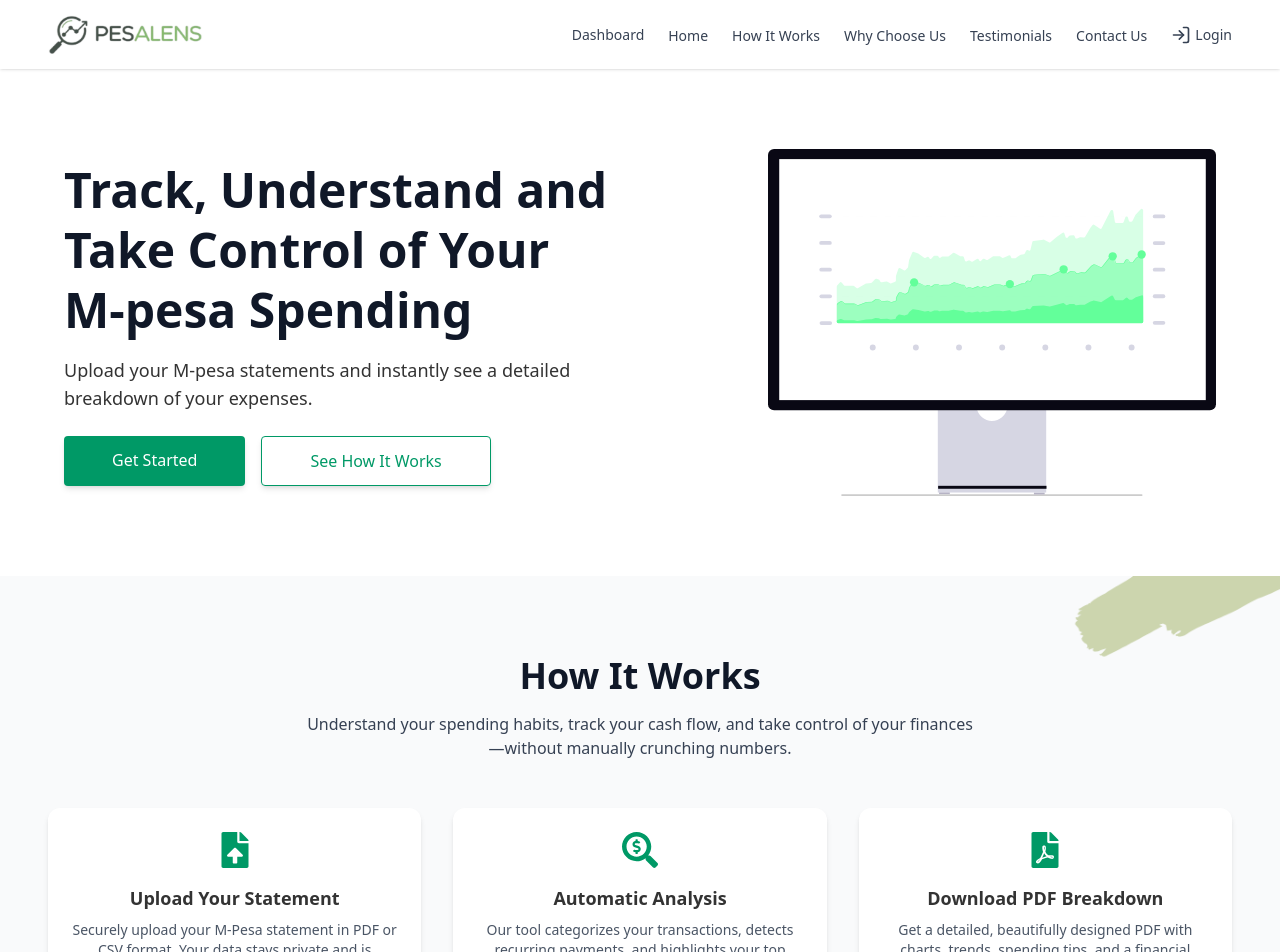
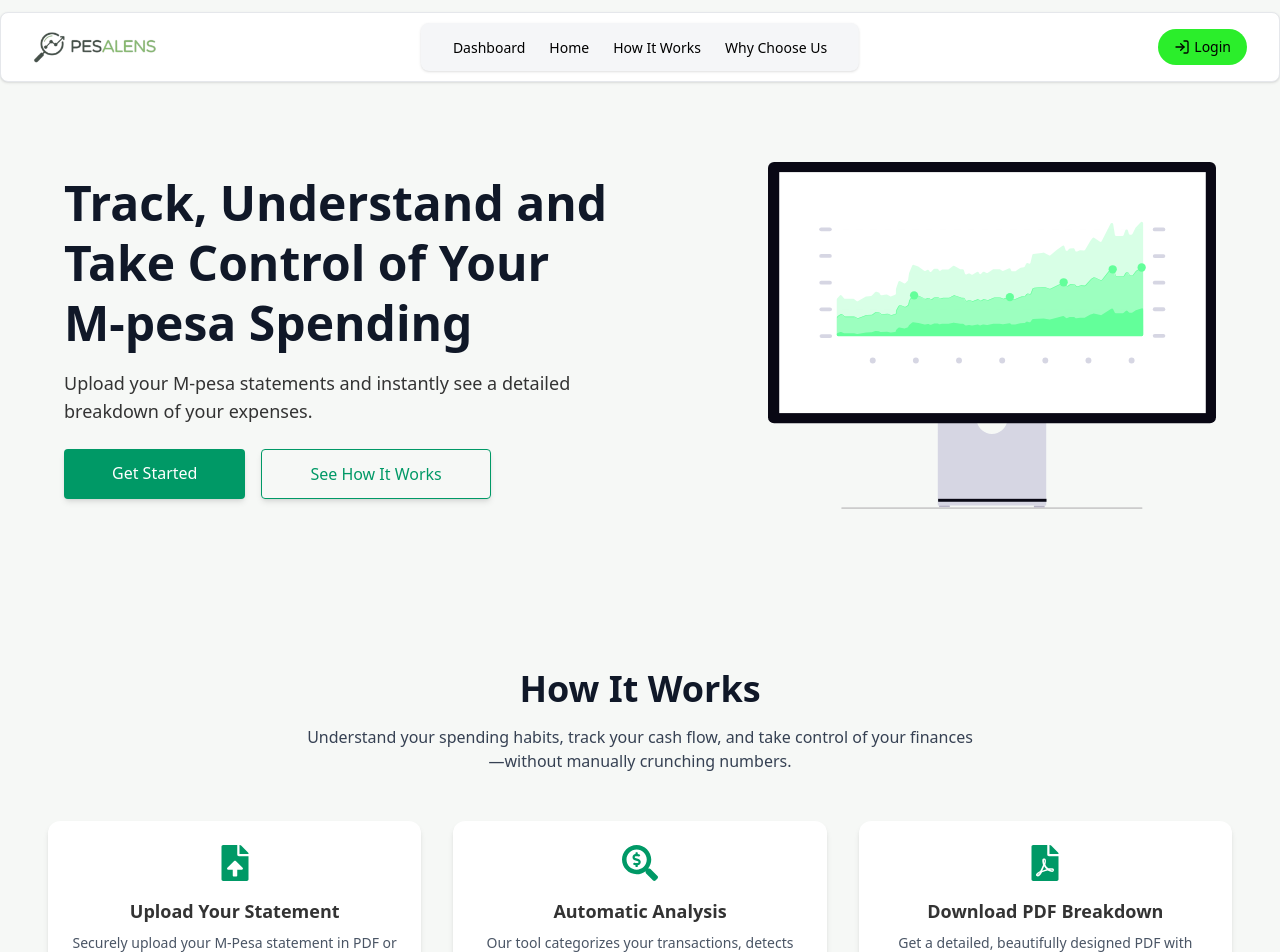
Before and after one commit to samuelkaranja/pesalens, a React (Vite) app: page / in a window 1280 px wide. Shown: the top 952 px of the page. Built offline with nearby package versions, Linux system fonts and the light colour scheme.

Commit message:
Redesigned the Navbar component

```diff
--- a/src/components/Hero/Hero.tsx
+++ b/src/components/Hero/Hero.tsx
@@ -6,7 +6,7 @@ import { Link } from "react-router-dom";
 
 const Hero: React.FC = () => {
   return (
-    <section className="bg-white py-12 md:py-20">
+    <section className="bg-[#f6f8f6] py-12 md:py-20">
       <div className="max-w-7xl mx-auto flex flex-col-reverse md:flex-row items-center px-6 sm:px-8 lg:px-16">
         {/* Left Content */}
         <div className="w-full md:w-1/2 text-center md:text-left mt-8 md:mt-0">
--- a/src/components/Navbar/Navbar.tsx
+++ b/src/components/Navbar/Navbar.tsx
@@ -21,49 +21,38 @@ const Navbar: React.FC = () => {
       type: "scroll",
       section: "why-choose-us",
     },
-    {
-      label: "Testimonials",
-      href: "#testimonials",
-      type: "scroll",
-      section: "testimonials",
-    },
-    {
-      label: "Contact Us",
-      href: "#contact",
-      type: "scroll",
-      section: "footer",
-    },
   ];
 
   return (
     <>
       {/* Navbar */}
-      <nav className="bg-white w-full z-50 sticky top-0 left-0 transition-shadow duration-300 shadow">
-        <div className="mx-auto px-4 md:px-12 py-3 flex items-center justify-between">
-          {/* Logo */}
-          <Link
-            to="/"
-            className="text-3xl font-bold text-emerald-900 italic underline w-40"
-          >
+      <nav className="w-full z-50 sticky top-0 left-0 transition-shadow duration-300 mt-3 bg-[#f6f8f6]">
+        <div className="max-w-7xl mx-auto px-4 md:px-8 py-4 flex items-center justify-between border border-gray-200 shadow rounded-lg relative bg-white">
+          {/* Logo (Left) */}
+          <Link to="/" className="w-32">
             <img src={Logo} className="object-contain" />
           </Link>
 
-          {/* Desktop Links */}
-          <ul className="hidden md:flex items-center justify-center space-x-6 text-gray-700 font-small">
+          {/* Center Navigation (Desktop only) */}
+          <div className="hidden md:block absolute left-1/2 transform -translate-x-1/2">
+            <ul className="flex items-center space-x-6 bg-[#f5f6f8] px-8 py-3 rounded-lg shadow-sm">
+              {/* Dashboard */}
               <li>
                 <Link
                   to="/dashboard"
-                className="flex items-center space-x-1 hover:text-emerald-700 text-sm"
+                  className="hover:text-emerald-700 text-sm"
                 >
-                <span>Dashboard</span>
+                  Dashboard
                 </Link>
               </li>
+
+              {/* Other links */}
               {navLinks.map((link) =>
                 link.type === "link" ? (
                   <li key={link.label}>
                     <Link
                       to={link.href}
-                    className="hover:text-emerald-700 hover:underline text-sm"
+                      className="hover:text-emerald-700 text-sm"
                     >
                       {link.label}
                     </Link>
@@ -75,23 +64,26 @@ const Navbar: React.FC = () => {
                   >
                     <a
                       href={link.href}
-                    className="hover:text-emerald-700 hover:underline text-sm"
+                      className="hover:text-emerald-700 text-sm"
                     >
                       {link.label}
                     </a>
                   </li>
                 )
               )}
-            <li>
+            </ul>
+          </div>
+
+          {/* Login (Right for Desktop) */}
+          <div className="hidden md:flex items-center bg-[#2bee2b] py-2 px-4 rounded-full">
             <Link
               to="/login"
               className="flex items-center space-x-1 hover:text-emerald-700 text-sm"
             >
-                <FiLogIn className="w-5 h-5" />
+              <FiLogIn className="w-4 h-4" />
               <span>Login</span>
             </Link>
-            </li>
-          </ul>
+          </div>
 
           {/* Mobile Menu Button */}
           <button
@@ -108,11 +100,7 @@ const Navbar: React.FC = () => {
               <path
                 strokeLinecap="round"
                 strokeLinejoin="round"
-                d={
-                  isOpen
-                    ? "M6 18L18 6M6 6l12 12" // Close icon
-                    : "M4 6h16M4 12h16m-7 6h7" // Hamburger icon
-                }
+                d={isOpen ? "M6 18L18 6M6 6l12 12" : "M4 6h16M4 12h16m-7 6h7"}
               />
             </svg>
           </button>
@@ -130,11 +118,9 @@ const Navbar: React.FC = () => {
       {/* Slide-in Mobile Menu */}
       <div
         className={`fixed top-0 right-0 h-full bg-white shadow-lg transform transition-transform duration-300 ease-in-out md:hidden z-50
-    w-1/2
-    ${isOpen ? "translate-x-0" : "translate-x-full"}
-  `}
+          w-1/2 ${isOpen ? "translate-x-0" : "translate-x-full"}`}
       >
-        {/* Close Button inside menu */}
+        {/* Close Button */}
         <div className="flex justify-end p-4">
           <button onClick={() => setIsOpen(false)}>
             <svg
@@ -155,6 +141,11 @@ const Navbar: React.FC = () => {
 
         {/* Mobile Menu Links */}
         <ul className="space-y-5 px-4 py-4 text-gray-700 font-medium text-center">
+          <li>
+            <Link to="/dashboard" className="hover:text-emerald-700 text-lg">
+              Dashboard
+            </Link>
+          </li>
           {navLinks.map((link) => (
             <li key={link.label} onClick={() => setIsOpen(false)}>
               {link.type === "link" ? (
--- a/src/components/Steps/Steps.tsx
+++ b/src/components/Steps/Steps.tsx
@@ -1,6 +1,5 @@
 import React from "react";
 import { FaFileUpload, FaSearchDollar, FaFilePdf } from "react-icons/fa";
-import background from "../../assets/background.png";
 
 const Steps: React.FC = () => {
   const steps = [
@@ -25,16 +24,7 @@ const Steps: React.FC = () => {
   ];
 
   return (
-    <section
-      id="how-it-works"
-      className="bg-gray-50 py-20"
-      style={{
-        backgroundImage: `url(${background})`,
-        backgroundSize: "cover",
-        backgroundPosition: "center",
-        backgroundRepeat: "no-repeat",
-      }}
-    >
+    <section id="how-it-works" className="bg-[#f6f8f6] py-20">
       <div className="container mx-auto px-6 md:px-12 text-center">
         <h2 className="text-3xl md:text-4xl font-bold text-gray-900">
           How It Works
--- a/src/components/Testimonial/Testimonial.tsx
+++ b/src/components/Testimonial/Testimonial.tsx
@@ -3,7 +3,7 @@ import User from "../../assets/code.jpg";
 
 const Testimonial: React.FC = () => {
   return (
-    <section className="py-15 max-w-7xl mx-auto">
+    <section className="bg-[#f6f8f6] py-15 max-w-7xl mx-auto">
       <div className="text-center mb-10">
         <h1 className="text-3xl md:text-4xl text-black font-medium pb-3">
           Loved by users everywhere
@@ -14,7 +14,7 @@ const Testimonial: React.FC = () => {
         </p>
       </div>
       <div className="grid grid-cols-1 md:grid-cols-2 lg:grid-cols-3 gap-8 justify-items-center">
-        <div className="border border-gray-200 rounded-xl p-5 w-85 md:w-95 shadow">
+        <div className="border border-gray-200 rounded-xl p-5 w-85 md:w-95 shadow bg-white">
           <h1 className="pb-6 border-b border-gray-200 leading-relaxed">
             "Finally, an easy way to see where my M-pesa float goes!. Pesalens
             is a game-changer for my personal budgeting."
@@ -33,7 +33,7 @@ const Testimonial: React.FC = () => {
           </div>
         </div>
 
-        <div className="border border-gray-200 rounded-xl p-5 w-85 md:w-95 shadow">
+        <div className="border border-gray-200 rounded-xl p-5 w-85 md:w-95 shadow bg-white">
           <h1 className="pb-6 border-b border-gray-200 leading-relaxed">
             "The insights are invaluable. I quickly identified areas where I was
             overspending and made adjustments. Highly recommend!"
@@ -52,7 +52,7 @@ const Testimonial: React.FC = () => {
           </div>
         </div>
 
-        <div className="border border-gray-200 rounded-xl p-5 w-85 md:w-95 shadow">
+        <div className="border border-gray-200 rounded-xl p-5 w-85 md:w-95 shadow bg-white">
           <h1 className="pb-6 border-b border-gray-200 leading-relaxed">
             "The automatic categorization is brilliant. I've saved so much time
             and now have a real sense of control over my finances."
--- a/src/components/WhyChooseUs/WhyChooseUs.tsx
+++ b/src/components/WhyChooseUs/WhyChooseUs.tsx
@@ -26,7 +26,7 @@ const WhyChooseUs: React.FC = () => {
   ];
 
   return (
-    <section id="why-choose-us" className="bg-white py-20">
+    <section id="why-choose-us" className="bg-[#f6f8f6] py-20">
       <div className="max-w-7xl mx-auto px-6 sm:px-8 lg:px-16">
         <h2 className="text-3xl sm:text-4xl lg:text-4xl font-bold text-gray-900 text-center mb-5">
           Why Choose Us?
--- a/src/index.css
+++ b/src/index.css
@@ -1,39 +1,5 @@
 @import "tailwindcss";
 
-:root {
-  font-family: system-ui, Avenir, Helvetica, Arial, sans-serif;
-  line-height: 1.5;
-  font-weight: 400;
-
-  color-scheme: light dark;
-  color: #333;
-  background-color: #fff;
-
-  font-synthesis: none;
-  text-rendering: optimizeLegibility;
-  -webkit-font-smoothing: antialiased;
-  -moz-osx-font-smoothing: grayscale;
+body {
+  @apply bg-[#f6f8f6];
 }
-
-body {
-  margin: 0;
-  /* display: flex;
-  place-items: center;
-  min-width: 320px;
-  min-height: 100vh; */
-}
-
-@keyframes slideInRight {
-  0% {
-    transform: translateX(100%);
-    opacity: 0;
-  }
-  100% {
-    transform: translateX(0);
-    opacity: 1;
-  }
-}
-
-.slide-in-right {
-  animation: slideInRight 0.6s ease-in-out;
-}
```
Lines whose indentation alone changed are shown as unchanged.
